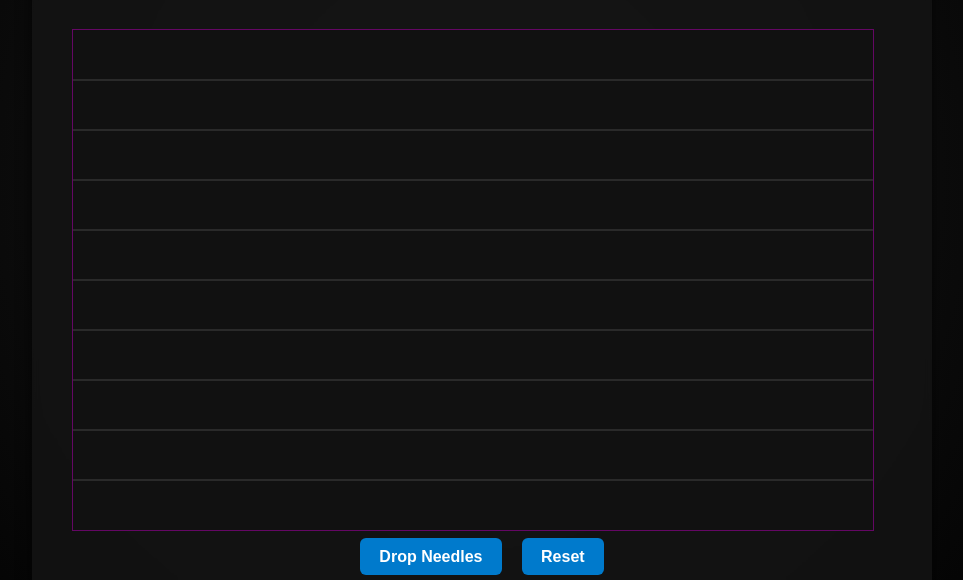
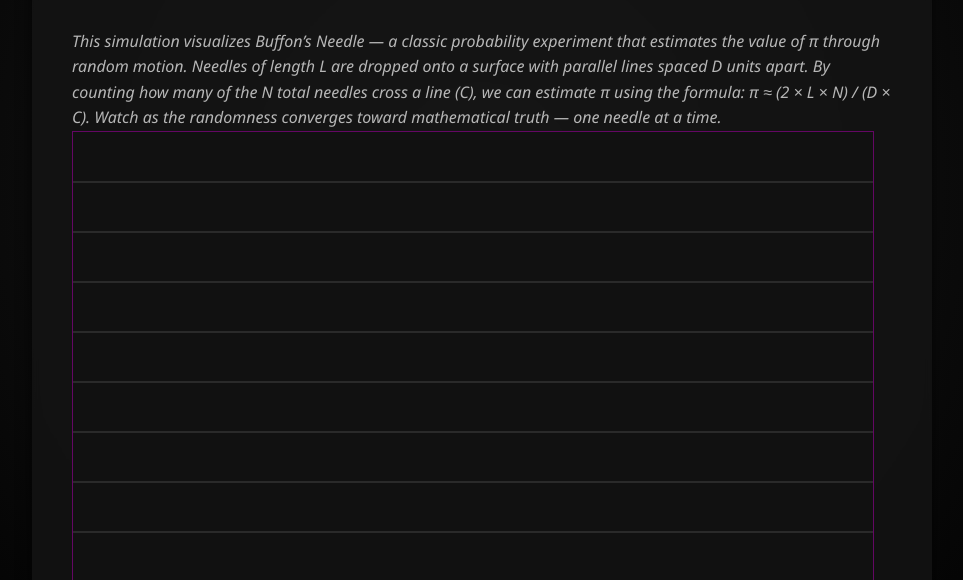
Before and after one commit to kpitblado/Wesbite, a plain HTML site: page simulations.html in a window 1280 px wide. Shown: the part 220-800 px from the top of the page, without its empty margins (158-1121 px from the left). Drawn offline with Linux system fonts and the light colour scheme.

Commit message:
simulations

```diff
--- a/simulations.html
+++ b/simulations.html
@@ -44,6 +44,18 @@
     <div class="simulations-container">
       <h1>Buffon's Needle Simulation</h1>
 
+      <section>
+        <p class="mysterious-text">
+            This simulation visualizes Buffon’s Needle — a classic probability experiment that estimates the value of π through random motion.
+Needles of length L are dropped onto a surface with parallel lines spaced D units apart. By counting how many of the N total needles cross a line (C), we can estimate π using the formula:
+
+π ≈ (2 × L × N) / (D × C).
+
+Watch as the randomness converges toward mathematical truth — one needle at a time.
+
+        </p>
+      </section>
+
       <canvas id="needleCanvas" width="800" height="500" style="background-color:#111; border: 1px solid #640764;"></canvas>
 
       <div class="controls">
```
